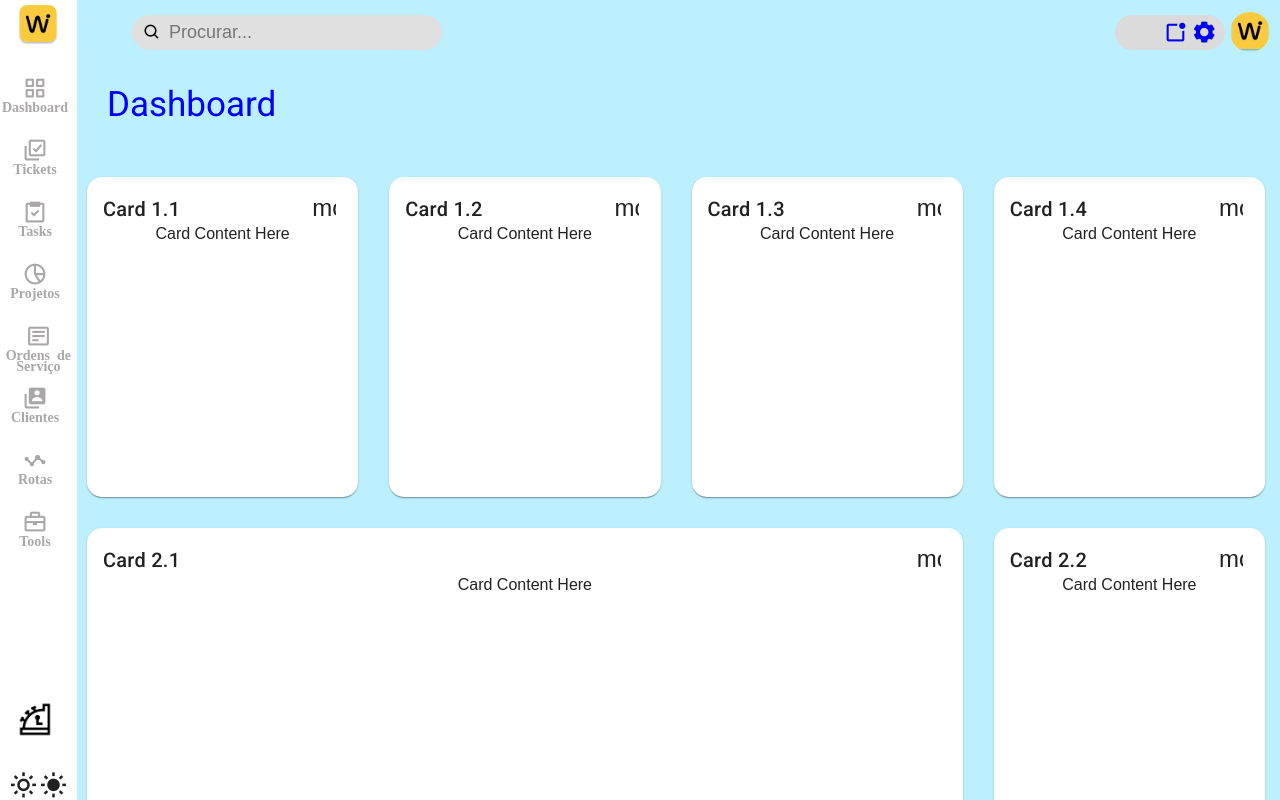
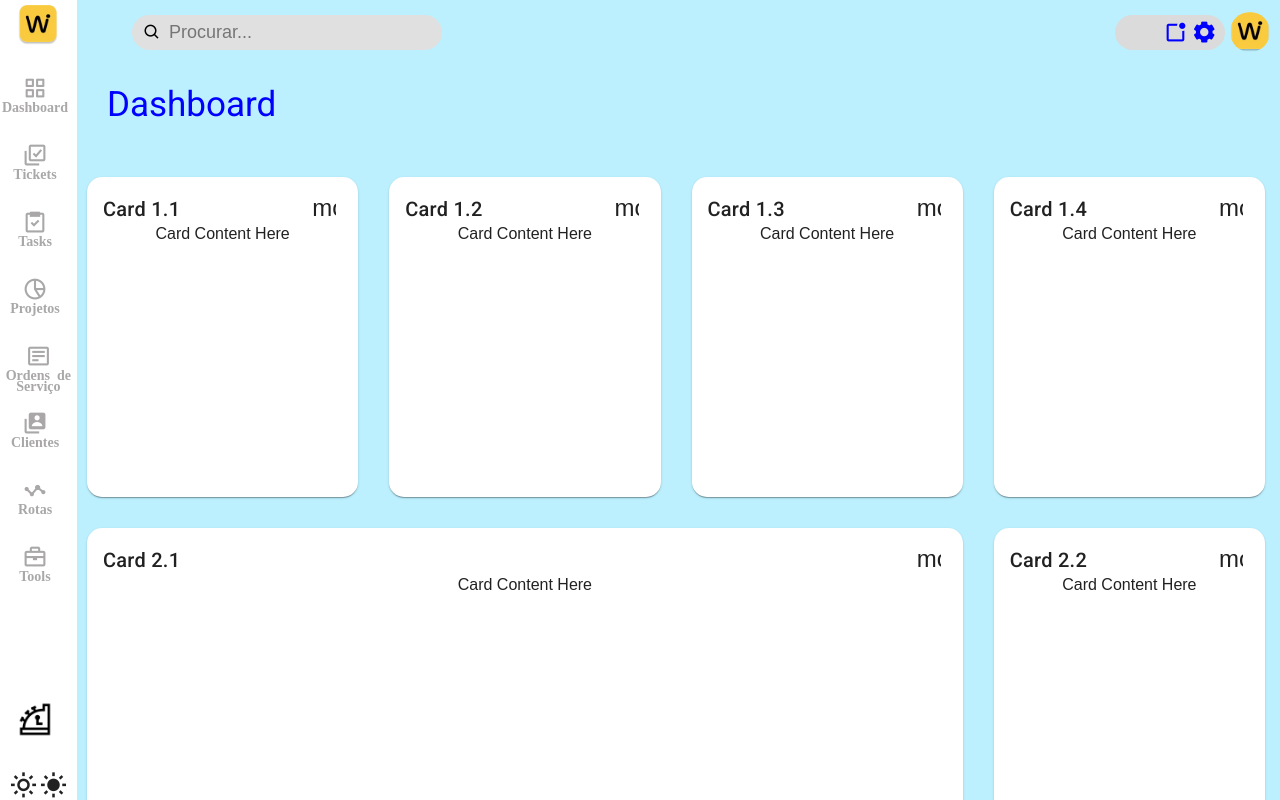
Before and after one commit to matheussantosguedes00/WixNet, an Angular app in the folder MenuInicial/Projeto1/: page /app-painel-controle in a window 1280 px wide. Built offline with nearby package versions, Linux system fonts and the light colour scheme.

Commit message:
20/04/2023

```diff
--- a/MenuInicial/Projeto1/src/app/components/template/nav/nav.component.css
+++ b/MenuInicial/Projeto1/src/app/components/template/nav/nav.component.css
@@ -42,12 +42,12 @@
 .sidebar .nav-links li:hover {
   background: #fafafa;
   color: #464646;
-  border-radius: 25%;
+  border-radius: 25% 0 25% 0;
 }
 
 .sidebar .nav-links li i {
   margin-top: 15px;
-  height: 40px;
+  height: 45px;
   min-width: 70px;
   text-align: center;
   line-height: 11px;
@@ -104,7 +104,7 @@ h5 {
   position: absolute;
   left: 100%;
   top: -10px;
-  margin-top: 5px;
+  margin-top: 1px;
   padding: 10px 20px;
   border-radius: 0 6px 6px 0;
   opacity: 0;
```
